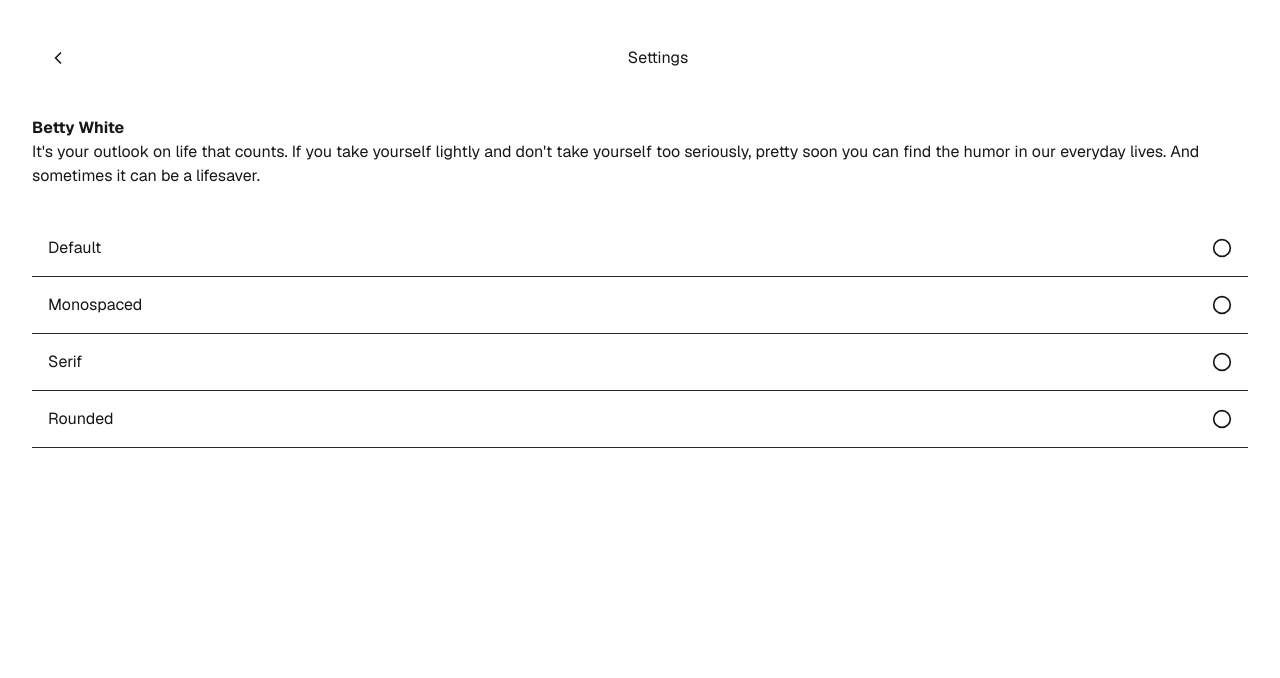
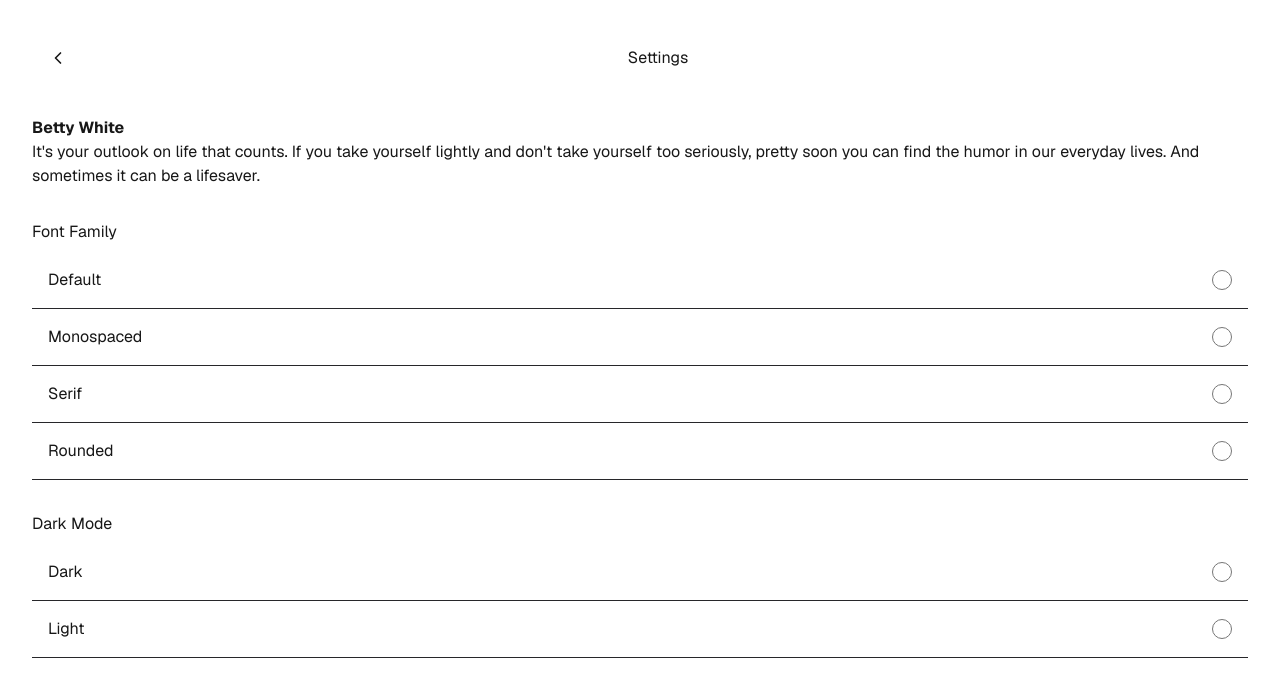
Before and after one commit to kahseng-dev/aether-notes, a Next.js app: page /settings in a window 1280 px wide. Shown: the top 678 px of the page. Built offline with nearby package versions, Linux system fonts and the light colour scheme.

Commit message:
feat: add more settings options to the settings page

```diff
--- a/app/settings/page.tsx
+++ b/app/settings/page.tsx
@@ -3,9 +3,26 @@ import { ChevronLeft, Circle } from 'lucide-react';
 
 export default function Settings() {
   const headerTitle = 'Settings';
-  const fontTypes = ['Default', 'Monospaced', 'Serif', 'Rounded'];
   const previewTitle = 'Betty White'
   const previewText = "It's your outlook on life that counts. If you take yourself lightly and don't take yourself too seriously, pretty soon you can find the humor in our everyday lives. And sometimes it can be a lifesaver."
+  const fontTypes = [
+    {
+      type:'Default',
+      fontFamily: 'var(--font-geist-sans)',
+    },
+    {
+      type:'Monospaced',
+      fontFamily: 'var(--font-geist-sans)',
+    },
+    {
+      type:'Serif',
+      fontFamily: 'var(--font-geist-sans)',
+    },
+    {
+      type:'Rounded',
+      fontFamily: 'var(--font-geist-sans)',
+    },
+  ];
 
   return (
     <div className='p-8 font-[family-name:var(--font-geist-sans)]'>
@@ -19,22 +36,39 @@ export default function Settings() {
           <p>{headerTitle}</p>
           <p></p>
         </div>
-        <div className='mt-8 flex flex-col gap-8'>
+        <div className='mt-8 flex flex-col gap-8 mb-48'>
           <div>
             <p><strong>{previewTitle}</strong></p>
             <p>{previewText}</p>
           </div>
           <div className='flex flex-col'>
-            {
-                fontTypes.map(fontOption =>
-                    <div
-                      key={fontOption}
-                      className='p-4 flex items-center justify-between border-b border-zinc-800 cursor-pointer transition duration-300 ease-in-out hover:bg-white/20'>
-                        <p>{fontOption}</p>
-                        <Circle className={styles.icon}/>
-                    </div>
-                )
-            }
+            <p className='mb-2'>Font Family</p>
+            { fontTypes.map(fontOption =>
+              <label
+                key={fontOption.type}
+                className='p-4 flex items-center justify-between border-b border-zinc-800 cursor-pointer transition duration-300 ease-in-out hover:bg-white/20'>
+                  <p>{fontOption.type}</p>
+                  <input
+                    className={`${styles.icon} font-[family-name:${fontOption.fontFamily}] cursor-pointer`}
+                    type='radio'
+                    name='font-family'
+                    value={fontOption.type}/>
+              </label>
+            )}
+          </div>
+          <div className='flex flex-col'>
+            <p className='mb-2'>Dark Mode</p>
+            { ['Dark', 'Light'].map(themeOption =>
+              <label
+                key={themeOption}
+                className='p-4 flex items-center justify-between border-b border-zinc-800 cursor-pointer transition duration-300 ease-in-out hover:bg-white/20'>
+                  <p>{themeOption}</p>
+                  <input
+                    className={`${styles.icon} cursor-pointer`}
+                    type='radio'
+                    value={themeOption}/>
+              </label>
+            )}
           </div>
         </div>
       </main>
```
